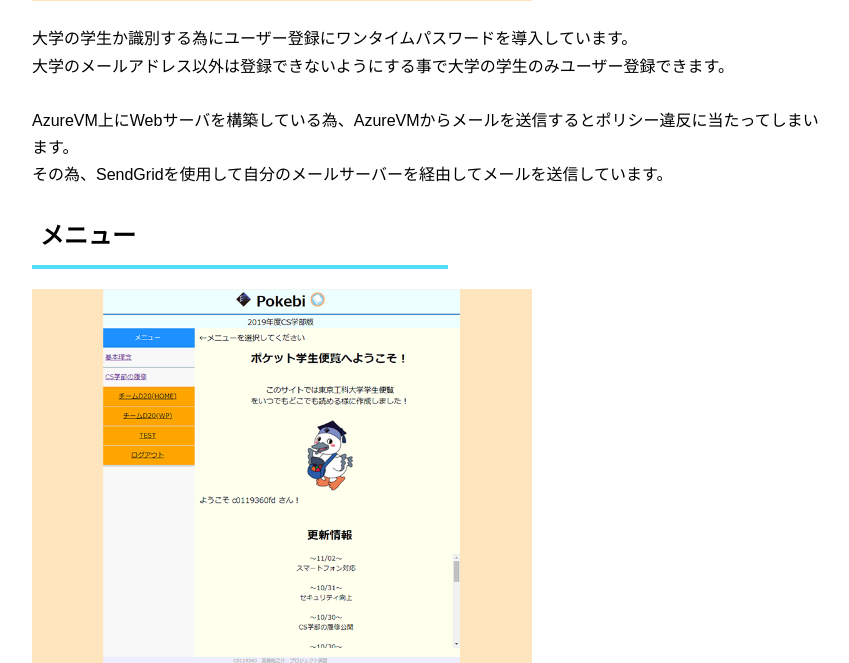
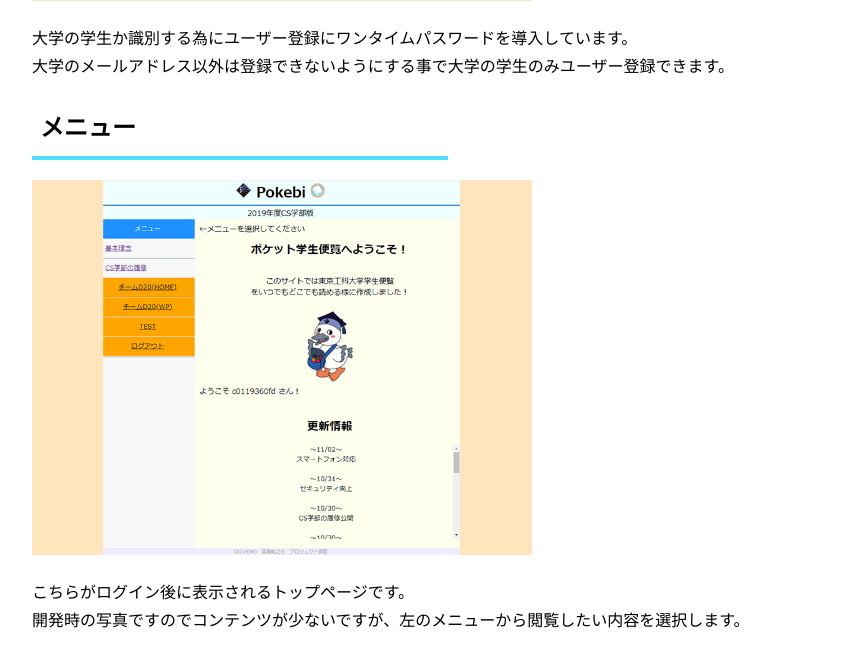
Before and after one commit to takayu112233/yunosuke_portfolio_website, a PHP site: page /content/pokebi.php in a window 1280 px wide. Shown: the part 1597-2260 px from the top of the page, without its empty margins (36-885 px from the left). Run offline with PHP 8.4, Linux system fonts and the light colour scheme; the visitor is signed in with stand-in values (Sample User, id 1).

Commit message:
update pokebi.php

```diff
--- a/content/pokebi.php
+++ b/content/pokebi.php
@@ -66,10 +66,6 @@ function read_manu()
                 <p>
                     大学の学生か識別する為にユーザー登録にワンタイムパスワードを導入しています。</br>
                     大学のメールアドレス以外は登録できないようにする事で大学の学生のみユーザー登録できます。</br>
-                    </br>
-                    AzureVM上にWebサーバを構築している為、AzureVMからメールを送信するとポリシー違反に当たってしまいます。</br>
-                    その為、SendGridを使用して自分のメールサーバーを経由してメールを送信しています。
-
                 </p>
                 <h2>メニュー</h2>
                 <img src="../img/pokebi/pokebi_home.png">
```
